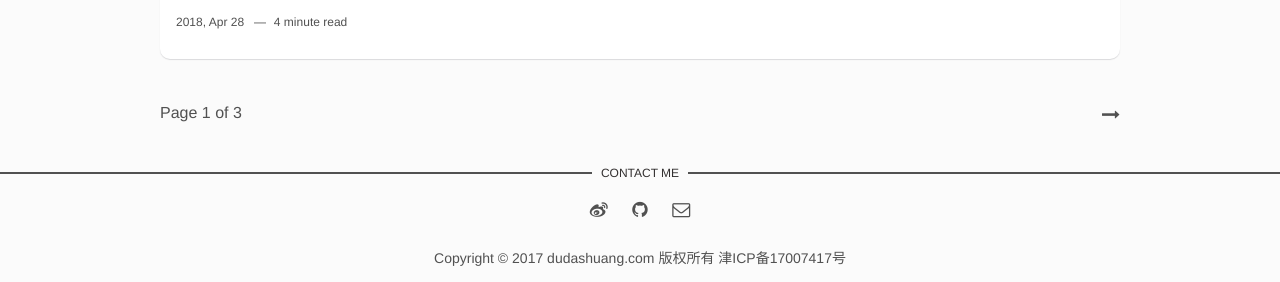
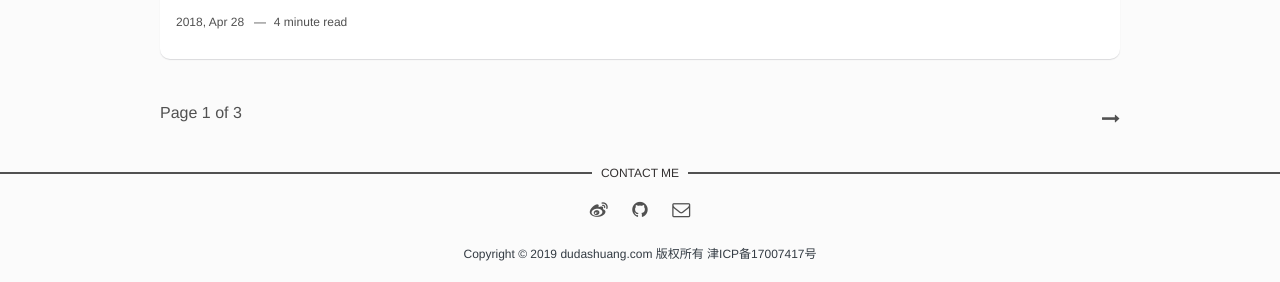
Before and after one commit to dudashuang/dudashuang.github.io, a Jekyll site: the page built from index.html, in a window 1280 px wide. Shown: the part 1780-2062 px from the top of the page. Built offline with Jekyll 4.4.1, drawn with Linux system fonts in a browser that asks for light colours; nearby versions of some CDN libraries; the list of posts is cut into pages by our own code.

Commit message:
update pagination and copyright ui

```diff
--- a/_includes/pagination.html
+++ b/_includes/pagination.html
@@ -3,17 +3,21 @@
     <div class="page-info" style="position: absolute; left: 0px; top: 0px;">
       <p><span class="page-number">Page {{paginator.page}} of {{paginator.total_pages}}</span></p>
     </div>
-    <div class="page-handle" style="position: absolute; top: 0px; right: 0px;">
+    <div class="page-handle" style="position: absolute; top: 0px; right: 0px; height: 60px;">
+      {% if paginator.next_page %}
+      {% else %}
+      <p style="height: 20px; margin: 0"></p>
+      {% endif %}
       {% if paginator.previous_page %}
       {% if paginator.previous_page == 1 %}
-      <p><a class="newer-posts" href="{{ site.baseurl }}/"><i class="fa fa-long-arrow-left" aria-hidden="true"></i></a></p>
+      <p style="height: 20px; margin: 0 0 20px"><a class="newer-posts" href="{{ site.baseurl }}/"><i class="fa fa-long-arrow-left" aria-hidden="true"></i></a></p>
       {% else %}
-      <p><a class="newer-posts" href="{{ site.baseurl }}/page/{{ paginator.previous_page }}/"><i class="fa fa-long-arrow-left" aria-hidden="true"></i></a></p>
+      <p style="height: 20px; margin: 0 0 20px"><a class="newer-posts" href="{{ site.baseurl }}/page/{{ paginator.previous_page }}/"><i class="fa fa-long-arrow-left" aria-hidden="true"></i></a></p>
       {% endif %}
       {% endif %}
 
       {% if paginator.next_page %}
-      <p><a class="older-posts" href="{{ site.baseurl }}/page/{{ paginator.next_page }}/"><i class="fa fa-long-arrow-right" aria-hidden="true"></i></a></p>
+      <p style="height: 20px; margin: 20px 0 0"><a class="older-posts" href="{{ site.baseurl }}/page/{{ paginator.next_page }}/"><i class="fa fa-long-arrow-right" aria-hidden="true"></i></a></p>
       {% endif %}
     </div>
   </nav>
--- a/_layouts/main.html
+++ b/_layouts/main.html
@@ -33,6 +33,6 @@ layout: default
         </ul>
     </section>
     <div class="copyright">
-        <p>Copyright &copy; 2017 dudashuang.com 版权所有 津ICP备17007417号</p>
+        <p>Copyright &copy; 2019 dudashuang.com 版权所有 津ICP备17007417号</p>
     </div>
 </footer>
--- a/assets/css/main.css
+++ b/assets/css/main.css
@@ -1082,7 +1082,8 @@ table tfoot td {
 }
 
 footer .copyright {
-  font-size: 14px;
+  font-size: 12px;
+  color: #333b43;
   text-align: center;
   margin: 0;
 }
```
